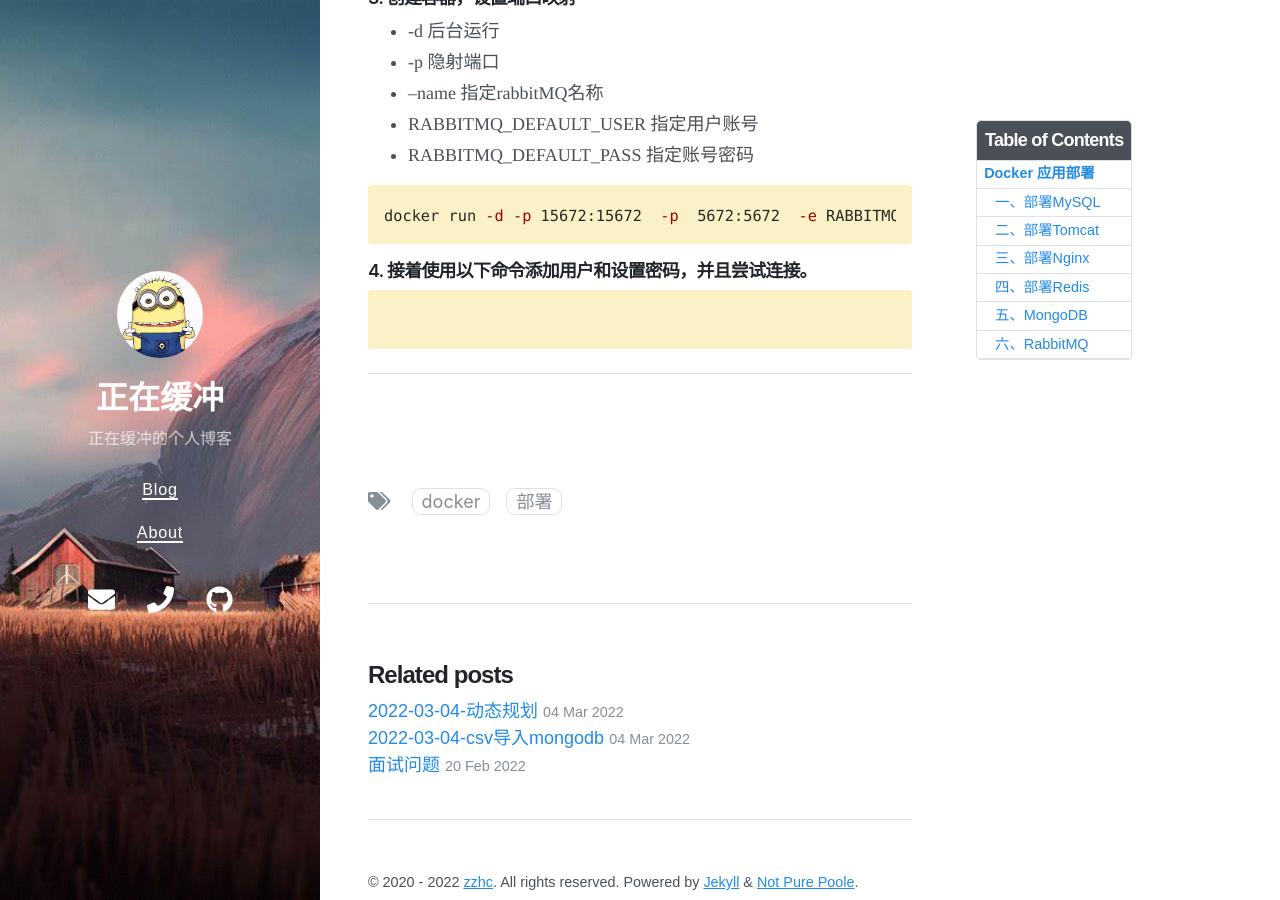
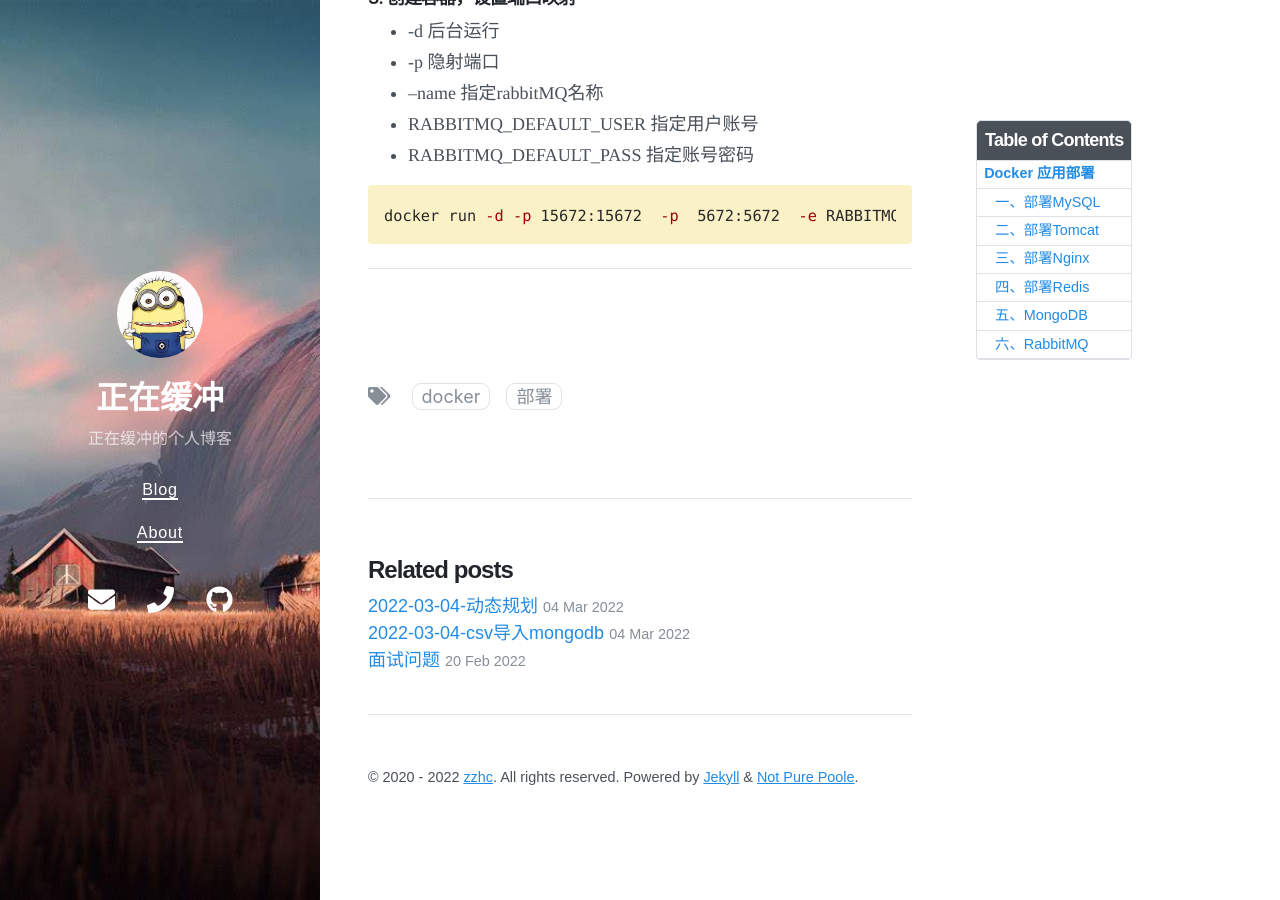
Before and after one commit to Zzhc3321/personal-blog.github.io, a Jekyll site: the page built from _posts/2022-02-12-docker应用部署.md, in a window 1280 px wide and 900 px high, scrolled down 5958 px. Built offline with Jekyll 4.4.1, drawn with Linux system fonts in a browser that asks for light colours; nearby versions of some CDN libraries.

Commit message:
修改文件: _posts/2022-02-12-docker应用部署.md

````diff
--- a/_posts/2022-02-12-docker应用部署.md
+++ b/_posts/2022-02-12-docker应用部署.md
@@ -328,12 +328,6 @@ docker pull rabbitmq:management
 docker run -d -p 15672:15672  -p  5672:5672  -e RABBITMQ_DEFAULT_USER=admin -e RABBITMQ_DEFAULT_PASS=admin --name rabbitmq --hostname=rabbitmqhostone  rabbitmq:management
 ```
 
-#### 4. 接着使用以下命令添加用户和设置密码，并且尝试连接。
-
-```shell
-
-```
-
 ***
 
 <br>
````
